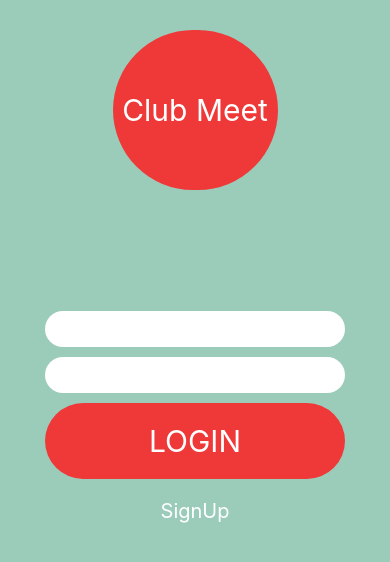
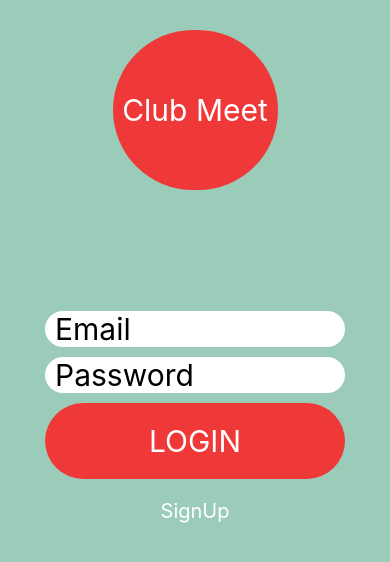
Before and after one commit to TarikOztoprak/clubmeet, a React Native app: screen /Login in a window 390 px wide. Shown: the top 562 px of the page. Built offline with nearby package versions, Linux system fonts and the light colour scheme.

Commit message:
firebase auth error fixed

```diff
--- a/firebase.js
+++ b/firebase.js
@@ -21,6 +21,6 @@ const firebaseConfig = {
 let app = initializeApp(firebaseConfig);
 
 
-const auth = getAuth(app)
+const auth = getAuth()
 
 export { auth };
--- a/screens/LoginScreen.js
+++ b/screens/LoginScreen.js
@@ -41,12 +41,17 @@ function LoginScreen({ navigation }) {
         <View style= {styles.flex2}>
           <TextInput
               style= {styles.input }
-              onChange= {(e) => setEmail(e.target.value)}
+              placeholder="Email"
+              value={email}
+              onChangeText={text => setEmail(text)}
           />
           <TextInput
               secureTextEntry={true}
+              value={pass}
+              placeholder="Password"
+              onChangeText={text => setPass(text)}
               style= {styles.input }
-              onChange= {(e) => setPass(e.target.value)}
+
           />
 
           <TouchableOpacity style = {styles.btn}
```
